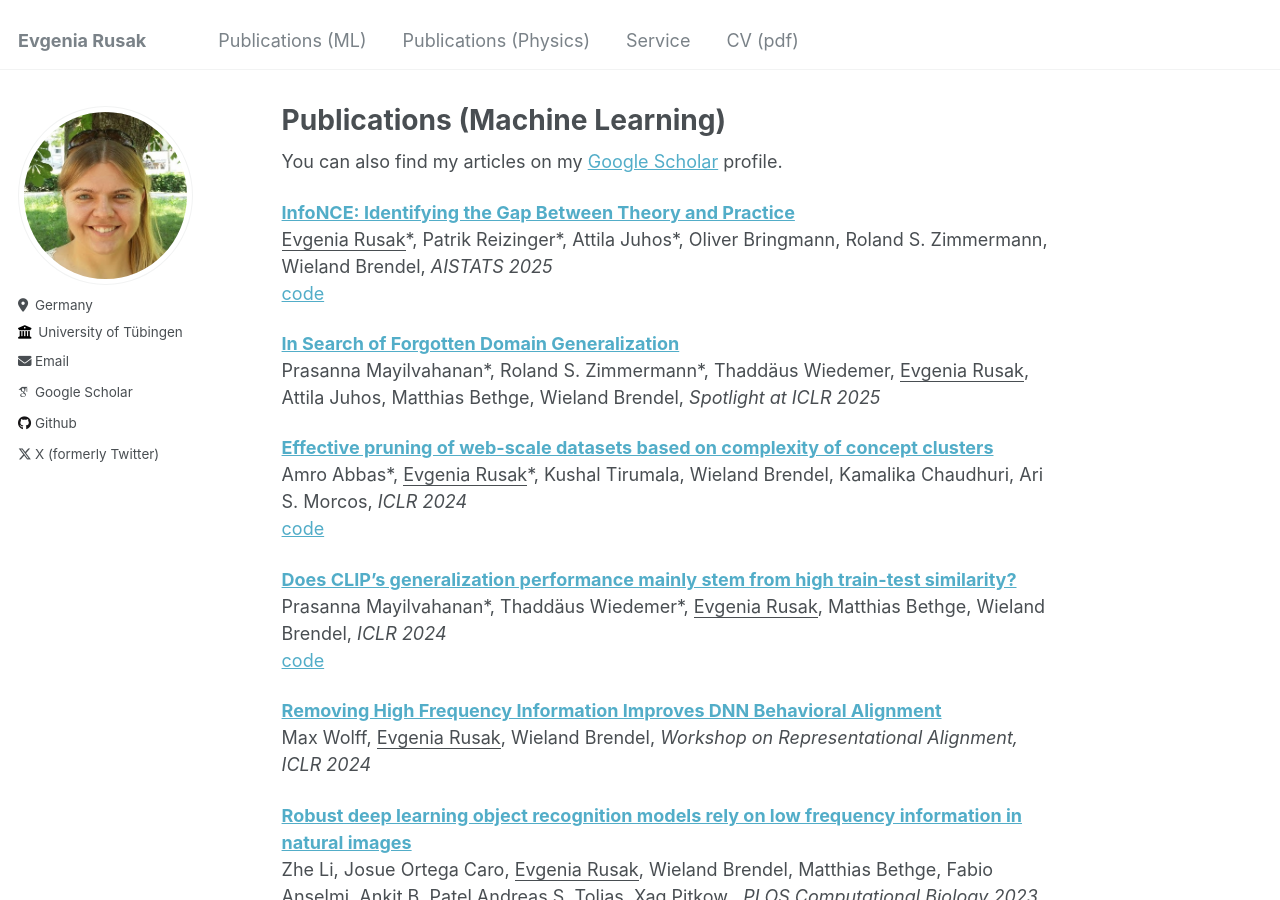
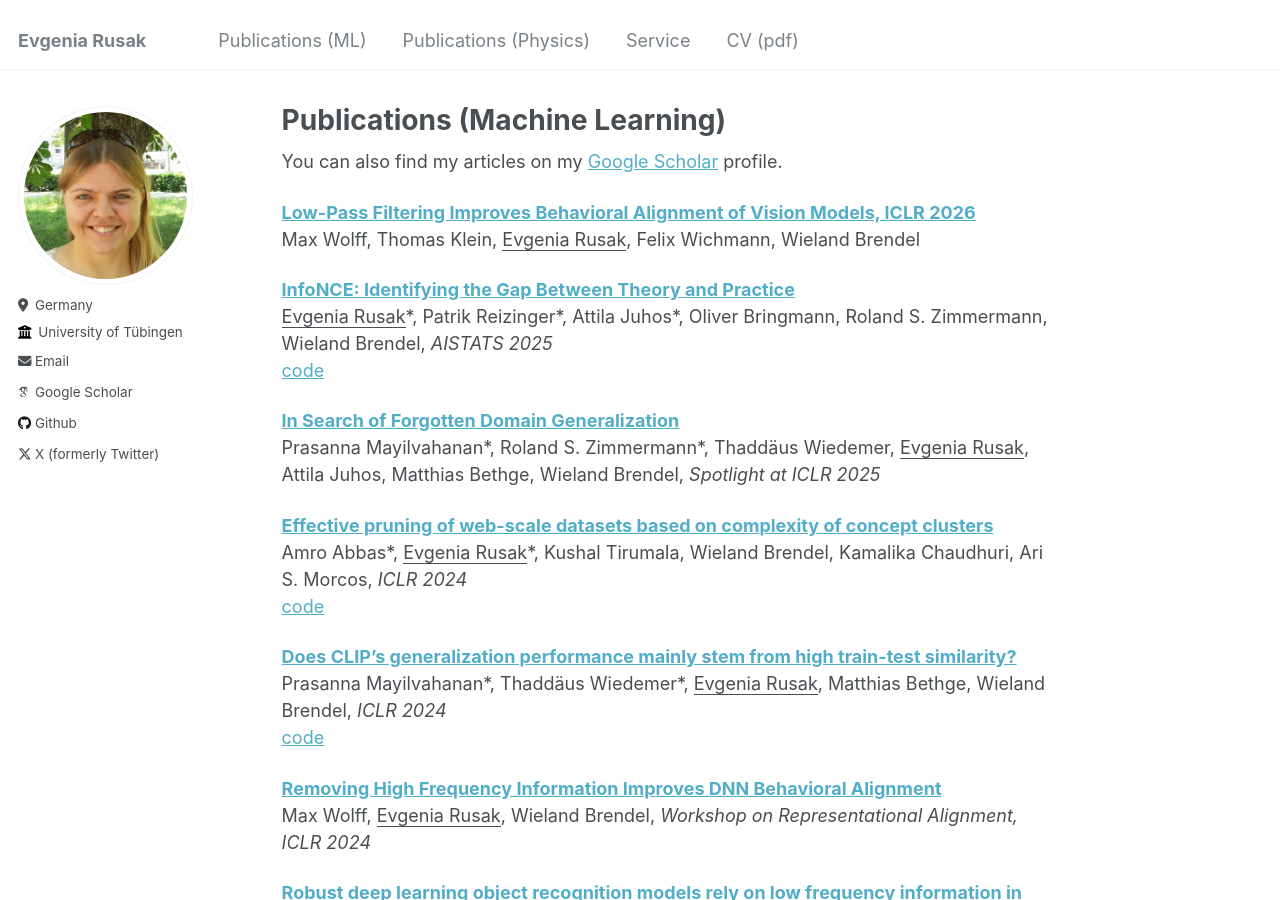
Before and after one commit to evgeniarusak/evgeniarusak.github.io, a Jekyll site: the page built from _pages/publications.md, in a window 1280 px wide and 900 px high. Built offline with Jekyll 4.4.1, drawn with Linux system fonts in a browser that asks for light colours; some web fonts are replaced.

Commit message:
Update publications.md

```diff
--- a/_pages/publications.md
+++ b/_pages/publications.md
@@ -6,6 +6,10 @@ permalink: /publications/
 ---
 
 You can also find my articles on my [Google Scholar](https://scholar.google.com/citations?user=XKc19kkAAAAJ&hl=en&oi=ao) profile.
+
+
+[**Low-Pass Filtering Improves Behavioral Alignment of Vision Models, ICLR 2026**]([https://openreview.net/forum?id=6ufuJl2XyE](https://arxiv.org/abs/2602.13859))\
+Max Wolff, Thomas Klein, <ins>Evgenia Rusak</ins>, Felix Wichmann, Wieland Brendel
 
 [**InfoNCE: Identifying the Gap Between Theory and Practice**](https://openreview.net/forum?id=Fk3eod9aaD)\
 <ins>Evgenia Rusak</ins>\*, Patrik Reizinger\*, Attila Juhos\*, Oliver Bringmann, Roland S. Zimmermann, Wieland Brendel, *AISTATS 2025* \
```
